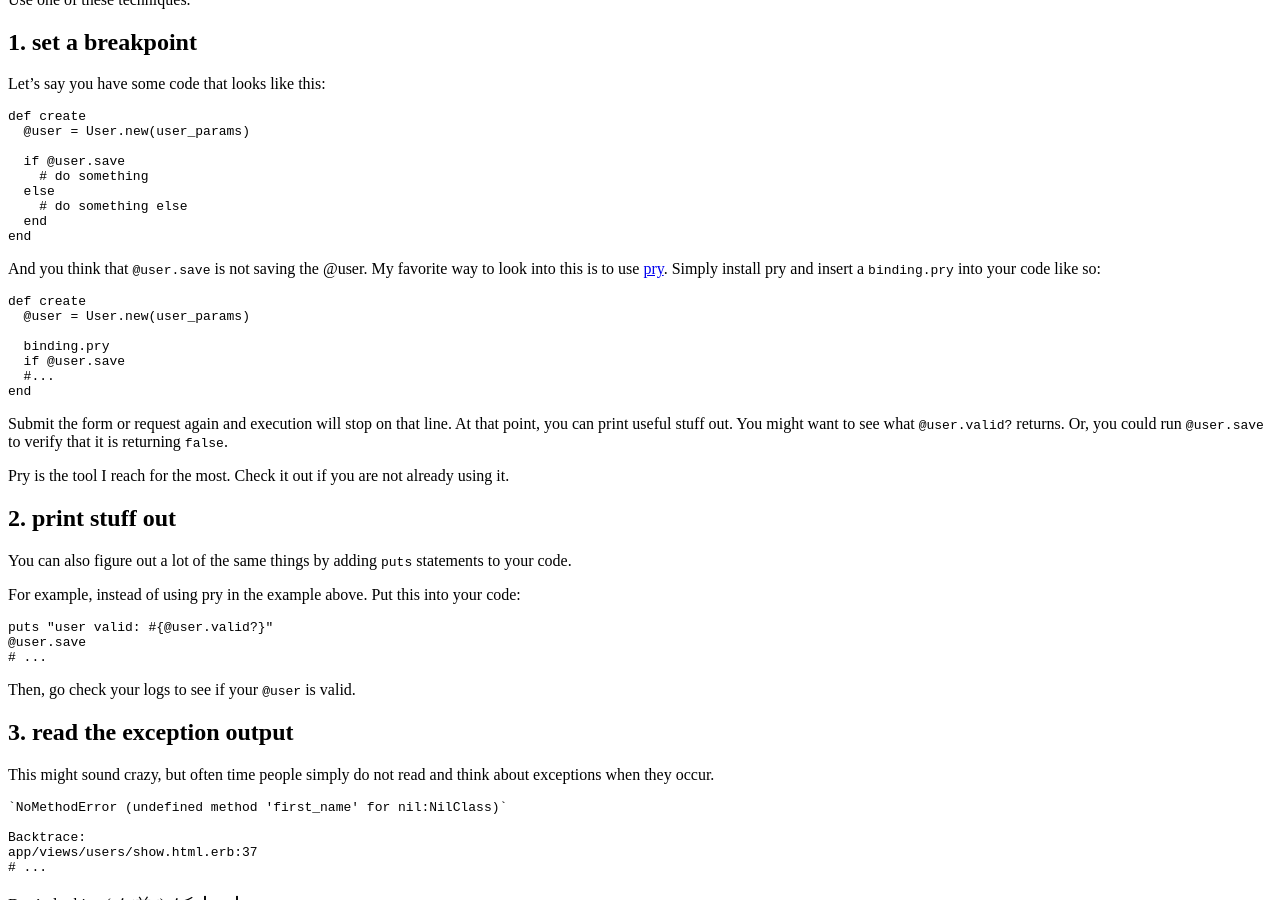
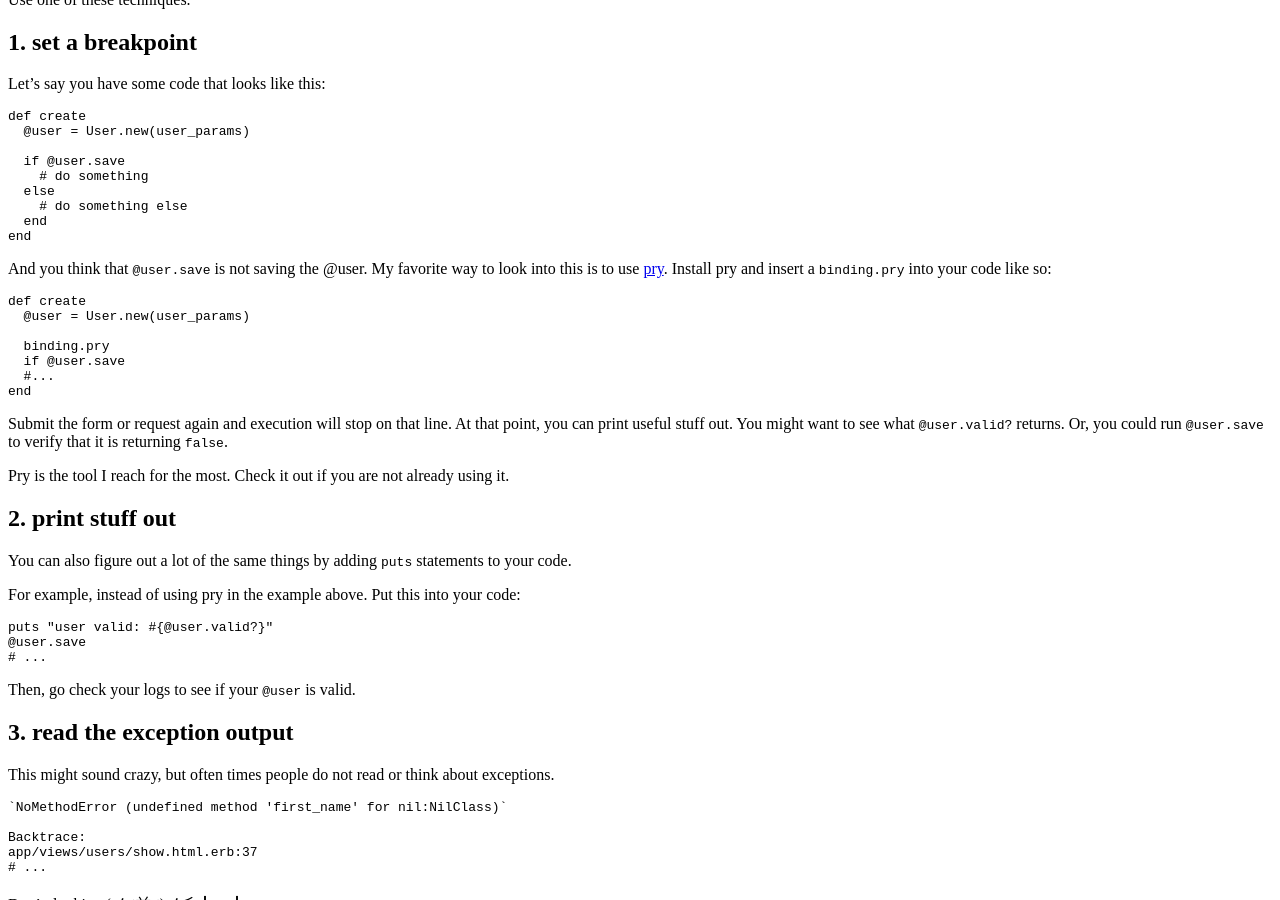
Before and after one commit to ao140505/ao140505.github.io, a Jekyll site: the page built from _posts/2014-10-11-5-ways-to-start-debugging-your-rails-code.markdown, in a window 1280 px wide and 900 px high, scrolled down 346 px. Built offline with Jekyll 4.4.1, drawn with Linux system fonts in a browser that asks for light colours; some web fonts are replaced; Markdown is read by kramdown in place of the engine named in the settings; comment, search, counter and statistics services are not loaded.

Commit message:
copy changes

````diff
--- a/_posts/2014-10-11-5-ways-to-start-debugging-your-rails-code.markdown
+++ b/_posts/2014-10-11-5-ways-to-start-debugging-your-rails-code.markdown
@@ -35,7 +35,7 @@ end
 ```
 
 And you think that `@user.save` is not saving the @user. My favorite way to
-look into this is to use [pry](http://pryrepl.org/). Simply install pry
+look into this is to use [pry](http://pryrepl.org/). Install pry
 and insert a `binding.pry` into your code like so:
 
 ```ruby
@@ -74,8 +74,8 @@ Then, go check your logs to see if your `@user` is valid.
 
 ## 3. read the exception output
 
-This might sound crazy, but often time people simply do not read and
-think about exceptions when they occur.
+This might sound crazy, but often times people do not read or
+think about exceptions.
 
 ```
 `NoMethodError (undefined method 'first_name' for nil:NilClass)`
````
